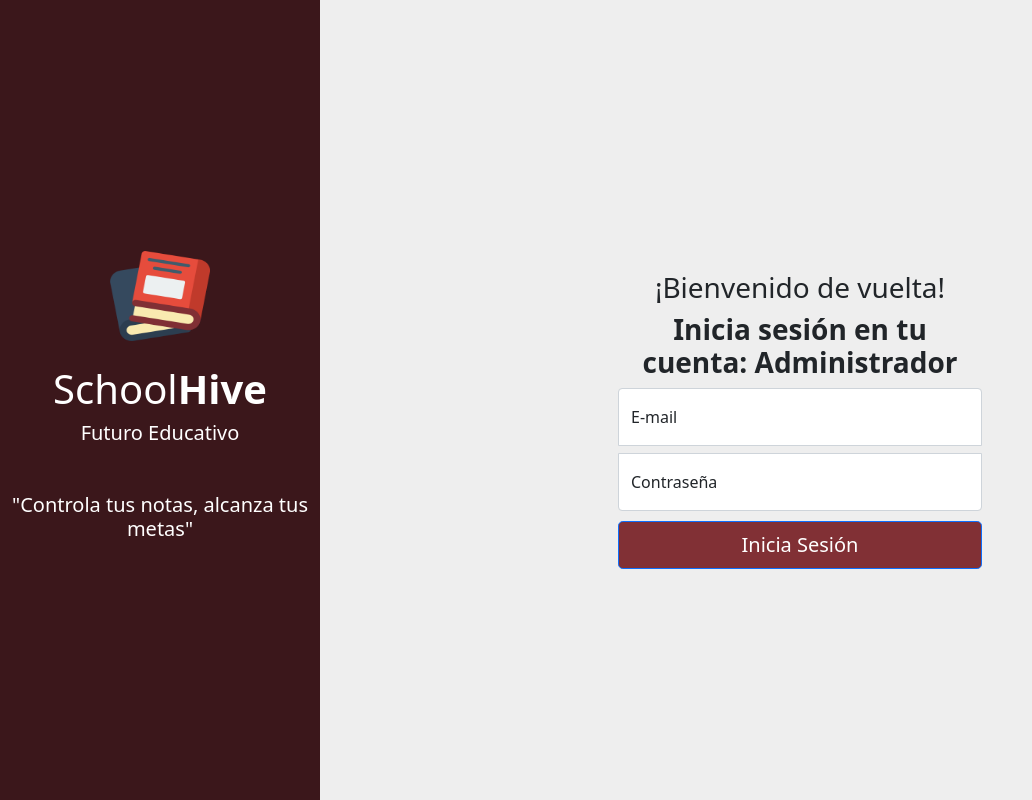
After one commit to BarretoJuan/schoolhive, a Flask app: page /login/admin in a window 1280 px wide. The commit adds this page. Shown: the whole page, without its empty margins (0-1032 px from the left). Run offline with Flask 3, Linux system fonts and the light colour scheme.

Commit message:
login template views

```diff
--- a/app.py
+++ b/app.py
@@ -2,6 +2,18 @@ from flask import Flask, render_template
 
 app = Flask(__name__)
 
-@app.route("/")
+@app.route("/login")
 def hello_world():
     return render_template("loginOptions.html")
+
+@app.route("/login/admin")
+def login_admin():
+    return render_template("loginAdmin.html")
+
+@app.route("/login/student")
+def login_student():
+    return render_template("loginStudent.html")
+
+@app.route("/login/professor")
+def login_professor():
+    return render_template("loginProfessor.html")
--- /dev/null
+++ b/templates/loginAdmin.html
@@ -0,0 +1,42 @@
+{% extends './base.html' %}
+
+{% block title %}Login{% endblock %}
+
+{% block customCSS %}
+<link rel="stylesheet" href="{{ url_for('static', filename='css/login.css') }}">
+{% endblock %}
+
+{% block body %}
+
+<div class="container-fluid">
+    <div class="row">
+        <div class="col-sm-3 side-panel">
+            <div class="column">
+                <a href="/login"><img class="mb-4" src="{{ url_for('static', filename='img/schoolhive.png') }}" alt="" width="100" height="90"/></a>
+                <h1 class="mt-0">School<strong>Hive</strong></h1>
+                <h5 class="mb-5-mt-0">Futuro Educativo</h3>
+                <h5 class="mt-5">"Controla tus notas, alcanza tus metas"</h5>
+            </div>
+        </div>
+        <div class="col-sm-9 form-signin">
+            <div class="row" style = "padding-top: 40px;">
+                <form class="form-signin" action="/login/admin" method="POST">
+                    <h3>¡Bienvenido de vuelta!</h3>
+                    <h3><strong>Inicia sesión en tu cuenta: Administrador</strong></h3>
+                    <div class="form-floating">
+                        <input type="text" class="form-control" id="username" name="username" placeholder="Username">
+                        <label for="username">E-mail</label>
+                    </div>
+                    <div class="form-floating mt-2">
+                        <input type="password" class="form-control" name="password" placeholder="Password">
+                        <label for="password">Contraseña</label>
+                    </div>
+                    <div class="msg">{{ msg }}</div>
+                    <button class="w-100 btn btn-lg btn-primary" type="submit" style="background-color: #813035;">Inicia Sesión</button>
+                </form>
+
+            </div>
+        </div>
+    </div>
+</div>
+{% endblock %}
--- a/templates/loginOptions.html
+++ b/templates/loginOptions.html
@@ -12,7 +12,7 @@
     <div class="row">
         <div class="col-sm-3 side-panel">
             <div class="column">
-                <img class="mb-4" src="{{ url_for('static', filename='img/schoolhive.png') }}" alt="" width="100" height="90"/>
+                <a href="/login"><img class="mb-4" src="{{ url_for('static', filename='img/schoolhive.png') }}" alt="" width="100" height="90"/></a>
                 <h1 class="mt-0">School<strong>Hive</strong></h1>
                 <h5 class="mb-5-mt-0">Futuro Educativo</h3>
                 <h5 class="mt-5">"Controla tus notas, alcanza tus metas"</h5>
```
Also changed, not shown: templates/loginProfessor.html (added, +42 -0 lines), templates/loginStudent.html (added, +42 -0 lines).
